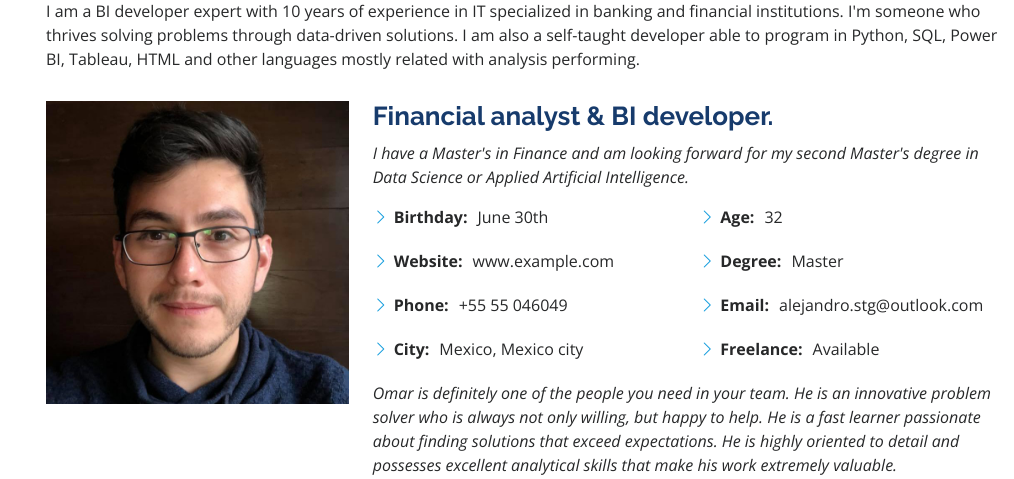
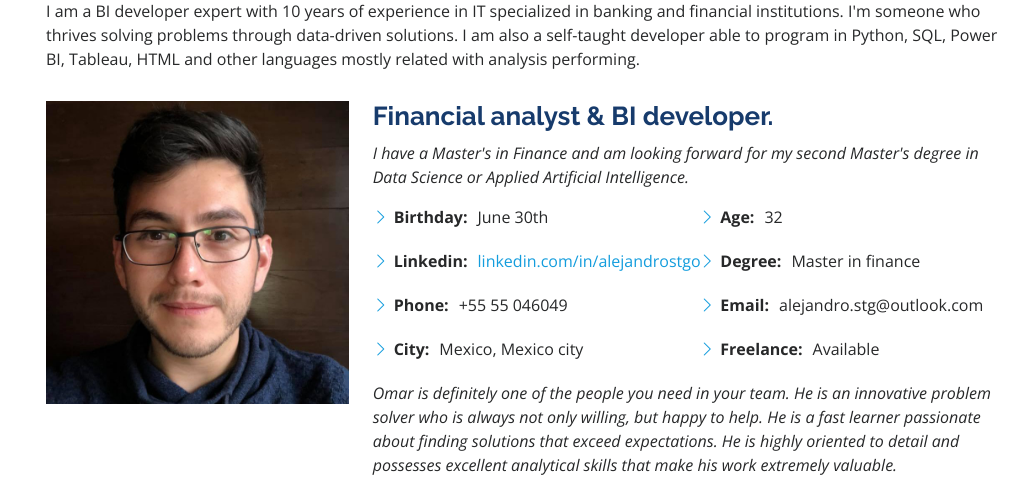
Before and after one commit to Alex-Stgo/portfolio, a Flask app: page / in a window 1280 px wide. Shown: the part 939-1418 px from the top of the page, without its empty margins (266-1280 px from the left). Run offline with Flask 2, Linux system fonts and the light colour scheme; some libraries are stand-ins or nearby versions.

Commit message:
About points modified

```diff
--- a/templates/index.html
+++ b/templates/index.html
@@ -110,7 +110,7 @@
               <div class="col-lg-6">
                 <ul>
                   <li><i class="bi bi-chevron-right"></i> <strong>Birthday:</strong> <span>June 30th</span></li>
-                  <li><i class="bi bi-chevron-right"></i> <strong>Website:</strong> <span>www.example.com</span></li>
+                  <li><i class="bi bi-chevron-right"></i> <strong>Linkedin:</strong> <a href="https://www.linkedin.com/in/alejandrostgo" target = "_blank"><span>linkedin.com/in/alejandrostgo</span></a></li>
                   <li><i class="bi bi-chevron-right"></i> <strong>Phone:</strong> <span>+55 55 046049</span></li>
                   <li><i class="bi bi-chevron-right"></i> <strong>City:</strong> <span>Mexico, Mexico city</span></li>
                 </ul>
@@ -118,7 +118,7 @@
               <div class="col-lg-6">
                 <ul>
                   <li><i class="bi bi-chevron-right"></i> <strong>Age:</strong> <span>32</span></li>
-                  <li><i class="bi bi-chevron-right"></i> <strong>Degree:</strong> <span>Master</span></li>
+                  <li><i class="bi bi-chevron-right"></i> <strong>Degree:</strong> <span>Master in finance</span></li>
                   <li><i class="bi bi-chevron-right"></i> <strong>Email:</strong> <span>alejandro.stg@outlook.com</span></li>
                   <li><i class="bi bi-chevron-right"></i> <strong>Freelance:</strong> <span>Available</span></li>
                 </ul>
```
